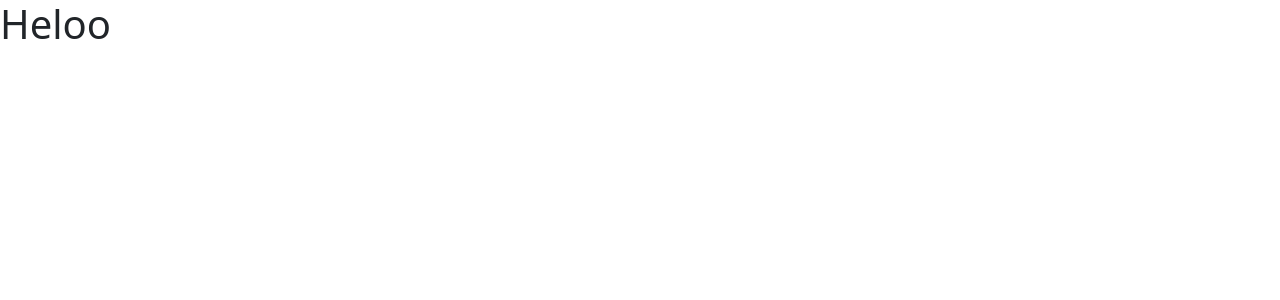
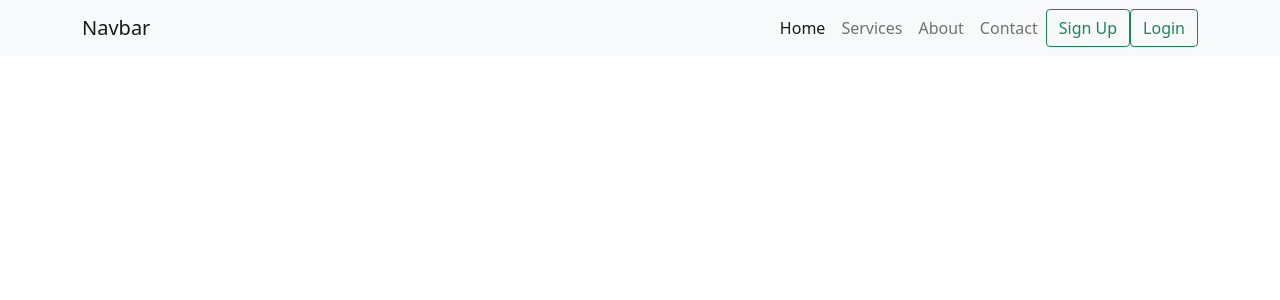
Before and after one commit to samstyle321/sam-pay, a React (Create React App) app: page / in a window 1280 px wide. Shown: the top 300 px of the page. Built offline with nearby package versions, Linux system fonts and the light colour scheme.

Commit message:
Navbar Structure

```diff
--- a/src/App.js
+++ b/src/App.js
@@ -1,11 +1,12 @@
 import React from "react";
 import "../node_modules/bootstrap/dist/css/bootstrap.min.css";
 import "../node_modules/bootstrap/dist/js/bootstrap.bundle";
+import Navbar from "./Navbar";
 
 const App = () => {
   return (
     <>
-      <h1>Heloo</h1>
+      <Navbar />
     </>
   );
 };
--- /dev/null
+++ b/src/Navbar.js
@@ -0,0 +1,61 @@
+import React from "react";
+
+export const Navbar = () => {
+  return (
+    <>
+      <section className="navar-bg">
+        <nav class="navbar navbar-expand-lg navbar-light bg-light">
+          <div class="container">
+            <a class="navbar-brand" href="#">
+              Navbar
+            </a>
+            <button
+              class="navbar-toggler"
+              type="button"
+              data-bs-toggle="collapse"
+              data-bs-target="#navbarSupportedContent"
+              aria-controls="navbarSupportedContent"
+              aria-expanded="false"
+              aria-label="Toggle navigation"
+            >
+              <span class="navbar-toggler-icon"></span>
+            </button>
+            <div class="collapse navbar-collapse" id="navbarSupportedContent">
+              <ul class="navbar-nav ms-auto mb-2 mb-lg-0">
+                <li class="nav-item">
+                  <a class="nav-link active" aria-current="page" href="#">
+                    Home
+                  </a>
+                </li>
+                <li class="nav-item">
+                  <a class="nav-link" href="#">
+                    Services
+                  </a>
+                </li>
+                <li class="nav-item">
+                  <a class="nav-link" href="#">
+                    About
+                  </a>
+                </li>
+                <li class="nav-item">
+                  <a class="nav-link" href="#">
+                    Contact
+                  </a>
+                </li>
+              </ul>
+              <form>
+                <button class="btn btn-outline-success" type="submit">
+                  Sign Up
+                </button>
+                <button class="btn btn-outline-success" type="submit">
+                  Login
+                </button>
+              </form>
+            </div>
+          </div>
+        </nav>
+      </section>
+    </>
+  );
+};
+export default Navbar;
```
